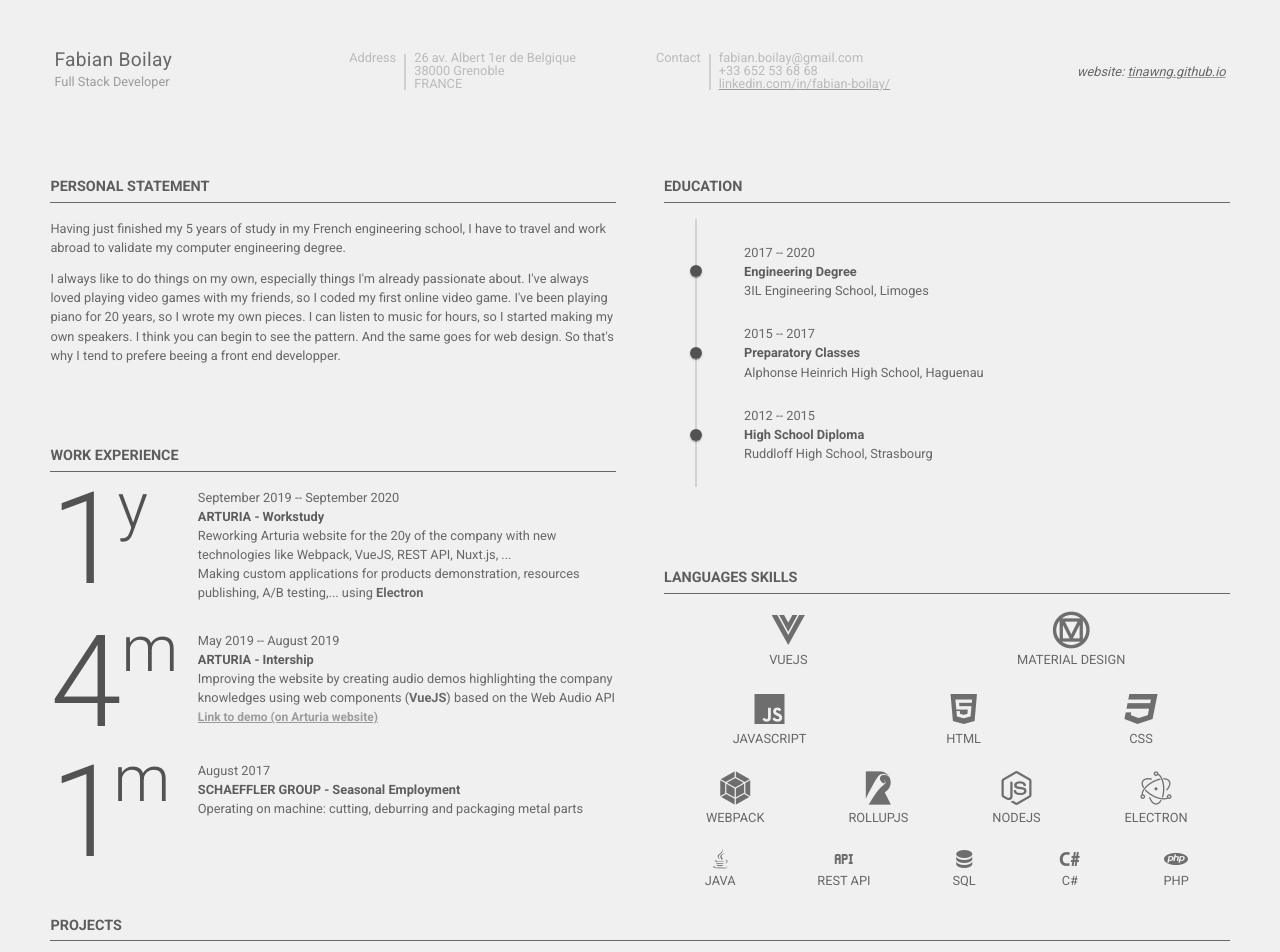
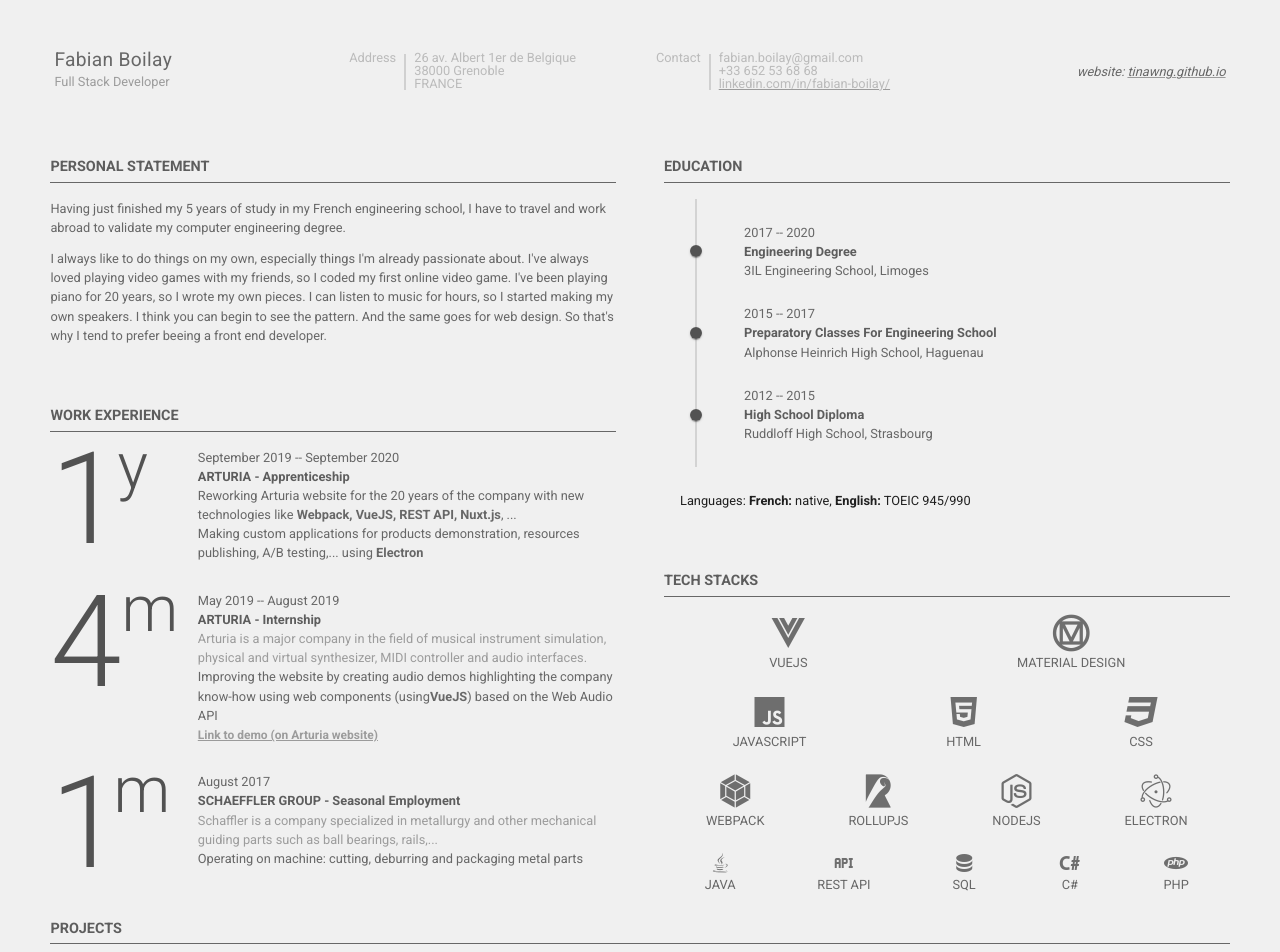
Before and after one commit to tinawng/disco-ball, a Vue app: page /#/resume in a window 1280 px wide. Shown: the top 952 px of the page. Built offline with nearby package versions, Linux system fonts and the light colour scheme; what disco-puzzle would draw is missing.

Commit message:
UPDATE: typo

```diff
--- a/src/views/Resume.vue
+++ b/src/views/Resume.vue
@@ -29,15 +29,20 @@
           <div>
             <p>fabian.boilay@gmail.com</p>
             <p>+33 652 53 68 68</p>
-              <a href="https://www.linkedin.com/in/fabian-boilay/"><span class="text-small text-light">linkedin.com/in/fabian-boilay/</span></a>
+            <a href="https://www.linkedin.com/in/fabian-boilay/">
+              <span class="text-small text-light">linkedin.com/in/fabian-boilay/</span>
+            </a>
           </div>
         </v-col>
         <v-col cols="3" class="text-right">
           <v-list-item>
             <v-list-item-content>
-              <v-list-item-title
-                class="text-small text-regular font-italic"
-              >website: <a href="#/solodisco"><span class="text-small text-regular font-italic">tinawng.github.io</span></a></v-list-item-title>
+              <v-list-item-title class="text-small text-regular font-italic">
+                website:
+                <a href="#/solodisco">
+                  <span class="text-small text-regular font-italic">tinawng.github.io</span>
+                </a>
+              </v-list-item-title>
             </v-list-item-content>
           </v-list-item>
         </v-col>
@@ -59,7 +64,7 @@
               I've been playing piano for 20 years, so I wrote my own pieces.
               I can listen to music for hours, so I started making my own speakers.
               I think you can begin to see the pattern.
-              And the same goes for web design. So that's why I tend to prefere beeing a front end developper.
+              And the same goes for web design. So that's why I tend to prefer beeing a front end developer.
             </p>
           </div>
 
@@ -74,8 +79,11 @@
             </v-col>
             <v-col class="text-left text-small text-regular">
               <p>September 2019 -- September 2020</p>
-              <p class="text-thick">ARTURIA - Workstudy</p>
-              <p>Reworking Arturia website for the 20y of the company with new technologies like Webpack, VueJS, REST API, Nuxt.js, ...</p>
+              <p class="text-thick">ARTURIA - Apprenticeship</p>
+              <p>
+                Reworking Arturia website for the 20 years of the company with new technologies like
+                <b>Webpack, VueJS, REST API, Nuxt.js</b>, ...
+              </p>
               <p>
                 Making custom applications for products demonstration, resources publishing, A/B testing,... using
                 <b>Electron</b>
@@ -89,9 +97,12 @@
             </v-col>
             <v-col class="text-left text-small text-regular">
               <p>May 2019 -- August 2019</p>
-              <p class="text-thick">ARTURIA - Intership</p>
+              <p class="text-thick">ARTURIA - Internship</p>
+              <p
+                class="text-thin"
+              >Arturia is a major company in the field of musical instrument simulation, physical and virtual synthesizer, MIDI controller and audio interfaces.</p>
               <p>
-                <span>Improving the website by creating audio demos highlighting the company knowledges using web components (</span>
+                <span>Improving the website by creating audio demos highlighting the company know-how using web components (using</span>
                 <b>VueJS</b>
                 <span>) based on the Web Audio API</span>
               </p>
@@ -108,6 +119,9 @@
             <v-col class="text-left text-small text-regular">
               <p>August 2017</p>
               <p class="text-thick">SCHAEFFLER GROUP - Seasonal Employment</p>
+              <p
+                class="text-thin"
+              >Schaffler is a company specialized in metallurgy and other mechanical guiding parts such as ball bearings, rails,...</p>
               <p>Operating on machine: cutting, deburring and packaging metal parts</p>
             </v-col>
           </v-row>
@@ -127,7 +141,7 @@
             <v-timeline-item color="#525252" fill-dot small>
               <div class="text-small text-regular text-capitalize">
                 <p>2015 -- 2017</p>
-                <p class="text-thick">preparatory classes</p>
+                <p class="text-thick">preparatory classes for engineering school</p>
                 <p>alphonse heinrich high school, haguenau</p>
               </div>
             </v-timeline-item>
@@ -139,10 +153,15 @@
               </div>
             </v-timeline-item>
           </v-timeline>
+          <div class="mt-6 ml-4 text-small">
+            Languages:
+            <b>French:</b> native,
+            <b>English:</b> TOEIC 945/990
+          </div>
 
           <div class="spacer"></div>
 
-          <p class="text-thick text-medium text-uppercase">languages skills</p>
+          <p class="text-thick text-medium text-uppercase">tech stacks</p>
           <v-divider class="mt-1 mb-4"></v-divider>
           <div class="d-flex justify-space-around">
             <div class="d-flex flex-column align-center justify-center">
@@ -286,7 +305,7 @@ export default {
       {
         name: "disco records",
         description:
-          "This application responds to a request from Arturia's DSP department. It was requested to be able to compare different audio samples, to note and comment on them within an application or website so that anyone could use it easily. All datas are then centralized in a <b>Firebase</b> database in order to analyze user feedbacks later on.",
+          "This application responds to a request from Arturia's DSP (Digital Signal Processing) department. It was requested to be able to compare different audio samples, to note and comment on them within an application or website so that anyone could use it easily. All datas are then centralized in a <b>Firebase</b> database in order to analyze user feedbacks later on.",
         languages: [
           { name: "vuejs", icon: "mdi-vuejs" },
           { name: "vuetify", icon: "mdi-vuetify" },
@@ -346,7 +365,7 @@ export default {
 }
 
 .spacer {
-  height: 80px;
+  height: 60px;
 }
 
 .top-row {
```
